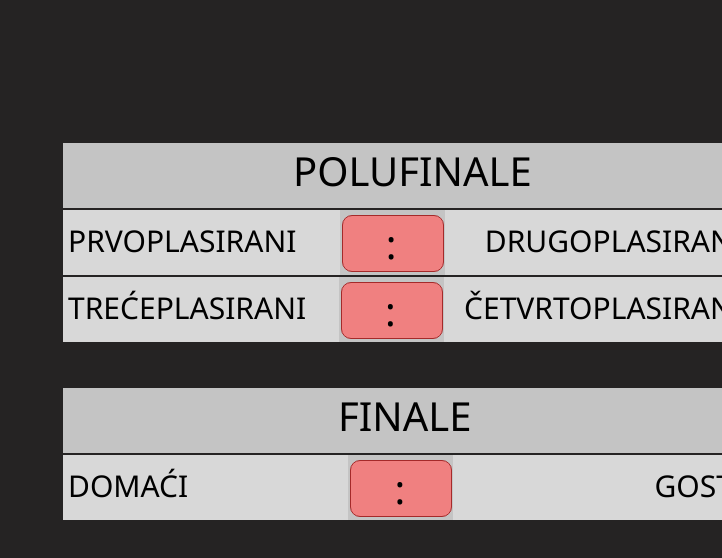
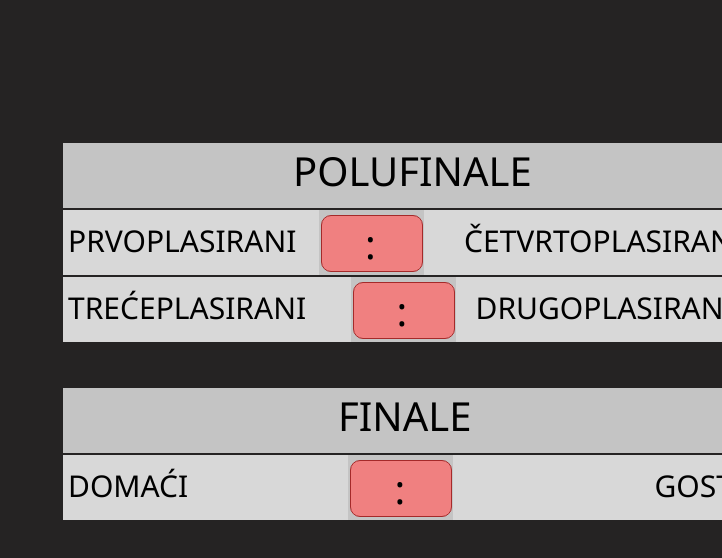
Before and after one commit to branebilan/BasketLigaDicmo2, a plain HTML site: page BasketLigaUtakmice.html in a window 1280 px wide. Shown: the part 1830-2388 px from the top of the page, without its empty margins (558-1280 px from the left). Drawn offline with Linux system fonts and the light colour scheme.

Commit message:
Update BasketLigaUtakmice.html

```diff
--- a/BasketLigaUtakmice.html
+++ b/BasketLigaUtakmice.html
@@ -68,8 +68,8 @@
 </div>
 <div class="polufinale-div">
   <div class="utakmica-red"><span style="margin-left: 230px">POLUFINALE</span></div>
-  <div class="utakmica"><div class="home-away"><p class="home">PRVOPLASIRANI</p></div><div class="rezultat"> <span style="margin-left: 43px; margin-bottom: 5px;">:</span> </div><div class="home-away"><p class="away" style="margin-left: 40px;">DRUGOPLASIRANI</p></div></div>
-  <div class="utakmica"><div class="home-away"><p class="home">TREĆEPLASIRANI</p></div><div class="rezultat"> <span style="margin-left: 43px; margin-bottom: 5px;">:</span> </div><div class="home-away"><p class="away" style="margin-left: 20px;">ČETVRTOPLASIRANI</p></div></div>
+  <div class="utakmica"><div class="home-away"><p class="home">PRVOPLASIRANI</p></div><div class="rezultat"> <span style="margin-left: 43px; margin-bottom: 5px;">:</span> </div><div class="home-away"><p class="away" style="margin-left: 40px;">ČETVRTOPLASIRANI</p></div></div>
+  <div class="utakmica"><div class="home-away"><p class="home">TREĆEPLASIRANI</p></div><div class="rezultat"> <span style="margin-left: 43px; margin-bottom: 5px;">:</span> </div><div class="home-away"><p class="away" style="margin-left: 20px;">DRUGOPLASIRANI</p></div></div>
 </div>
 <div class="finale-div">
   <div class="utakmica-red"><span style="margin-left: 275px">FINALE</span></div>
```
